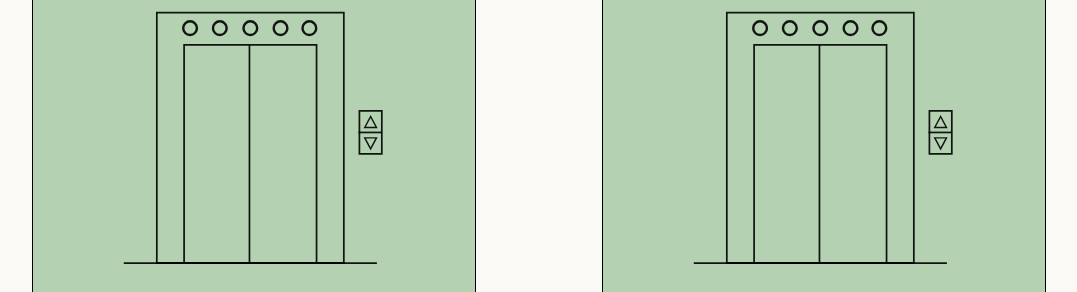
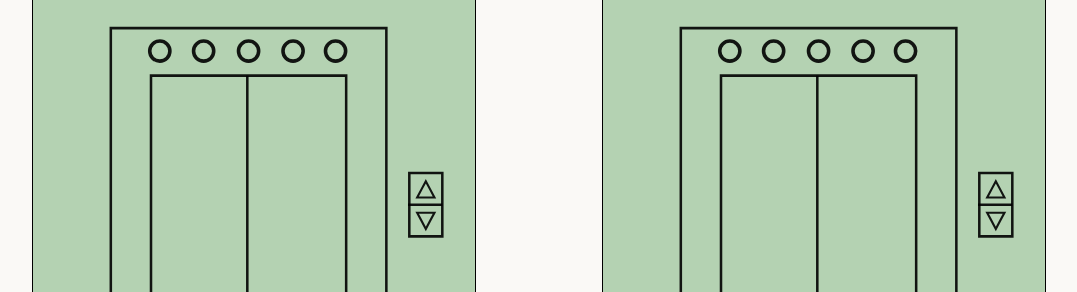
Before and after one commit to vassilyp/WhichElevatorIsWorking, a plain HTML site: page index.html in a window 1280 px wide. Shown: the part 251-543 px from the top of the page, without its empty margins (101-1178 px from the left). Drawn offline with Linux system fonts and the light colour scheme.

Commit message:
fix: removed semicolons + removed bad image size limit

```diff
--- a/styles.css
+++ b/styles.css
@@ -52,21 +52,13 @@ body {
     background-color: rgb(203, 120, 120);
 }
 
-.elevator.working {
-    background-color: #88bb889c;
-}
-
-.elevator.working .not {
-    display: none;
-}
-
 .elevator img {
     width: 100%;
     height: 100%;
+}
 
-    /* This helps keep the footer in frame for bigger screens */
-    max-height: 300px;
-}
+.elevator.working { background-color: #88bb889c; }
+.elevator.working .not { display: none; }
 
 .elevator h3 {
     font-size: 3.5em;
@@ -91,8 +83,8 @@ body {
 }
 
 /* Keep link color consistent */
-.footer-link p a {color: #0066cc};
-.footer-link p a:visited {color: #0066cc};
+.footer-link p a {color: #0066cc}
+.footer-link p a:visited {color: #0066cc}
 
 @media screen and (max-width: 900px) {
     #elevators {
@@ -115,5 +107,5 @@ body {
 
 /* Dark mode settings */
 @media (prefers-color-scheme: dark) {
-
+    /* TODO: this */
 }
```
